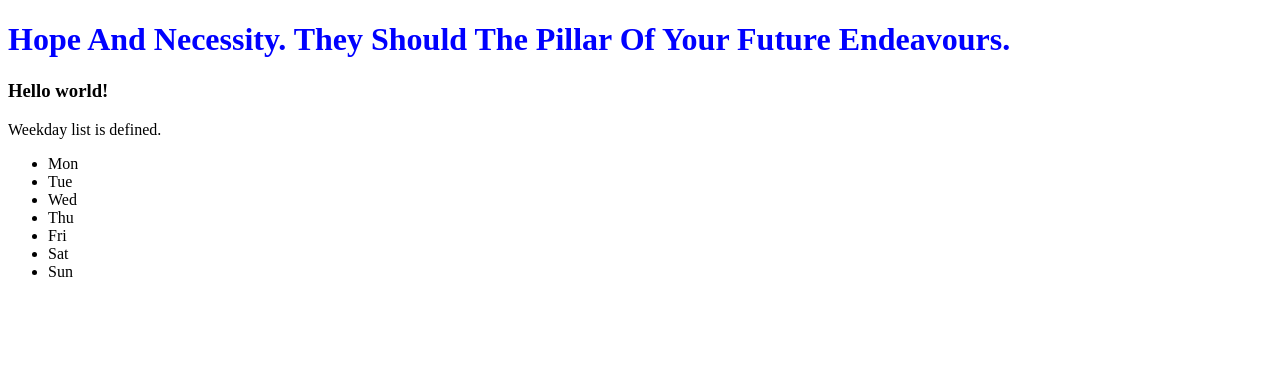
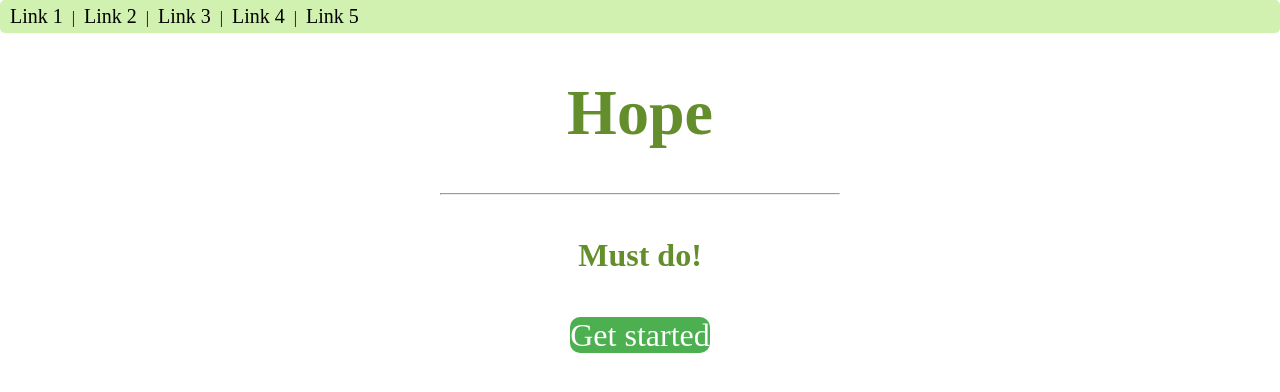
Before and after one commit to lcbasu/djangocc, a Django app: page / in a window 1280 px wide. Shown: the top 392 px of the page. Run offline with Django 3.2, Linux system fonts and the light colour scheme.

Commit message:
refactor: Redesign home page

```diff
--- a/djangocc/views.py
+++ b/djangocc/views.py
@@ -6,15 +6,8 @@ def home(request):
     :param request:
     :return:
     '''
-    message = "Hope and necessity. They should the pillar of your future endeavours."
-    random_message_var = "Hello world!"
+    # a dictionary with the keyword to be passed on as dictionary to the template for rendering
+    context = {
 
-    days_of_week = ['monday', 'tuesday', 'wednesday', 'thursday', 'friday', 'saturday', 'sunday']
-    # a dictionary with the keyword  'greeting_message' mapping to the variable 'message' defined above
-    # and other variables as well
-    context = {
-        'greeting_message': message,
-        'random_message': random_message_var,
-        'weekday_list': days_of_week,
-    } # to be passed on as dictionary to the template for rendering
+    }
     return render(request, 'home.html', context)
--- a/static/css/style.css
+++ b/static/css/style.css
@@ -1,3 +1,38 @@
-h1 {
-    color: blue;
+body {
+    margin: 0;
 }
+
+nav {
+    background: #d0f1b0;
+    padding: 5px;
+    border-radius: 5px;
+}
+
+nav a {
+    color: black;
+    text-decoration: none;
+    font-size: 1.25em;
+    padding: 5px;
+}
+
+.homepage-content {
+    width: 80%;
+    max-width: 400px;
+    margin: 0 auto;
+}
+
+.homepage-banner {
+    text-align: center;
+    color: #648e2c;
+    font-size: 2em;
+    max-width: 100%;
+}
+
+.button {
+    background-color: #4CAF50;
+    border: none;
+    border-radius: 10px;
+    color: white;
+    text-decoration: none;
+    text-align: center;
+}
--- a/templates/home.html
+++ b/templates/home.html
@@ -8,23 +8,20 @@
         <link rel="stylesheet" href="{% static 'css/style.css' %}" />
     </head>
     <body>
-        <h1>
-            {{ greeting_message | title }}
-        </h1>
-        <h3>
-            {{ random_message }}
-        </h3>
-        {% if weekday_list %}
-            <p>Weekday list is defined.</p>
-            <ul>
-                {% for day in weekday_list %}
-                    <li>
-                        {{ day | title | slice:":3" }}
-                    </li>
-                {% endfor %}
-            </ul>
-        {% else %}
-            <p>Weekday list is not defined.</p>
-        {% endif %}
+        <nav>
+            <a href="">Link 1</a> |
+            <a href="">Link 2</a> |
+            <a href="">Link 3</a> |
+            <a href="">Link 4</a> |
+            <a href="">Link 5</a>
+        </nav>
+        <div class="homepage-content">
+            <div class="homepage-banner">
+                <h1>Hope</h1>
+                <hr>
+                <h4>Must do!</h4>
+                <a class="button" href="">Get started</a>
+            </div>
+        </div>
     </body>
 </html>
```
